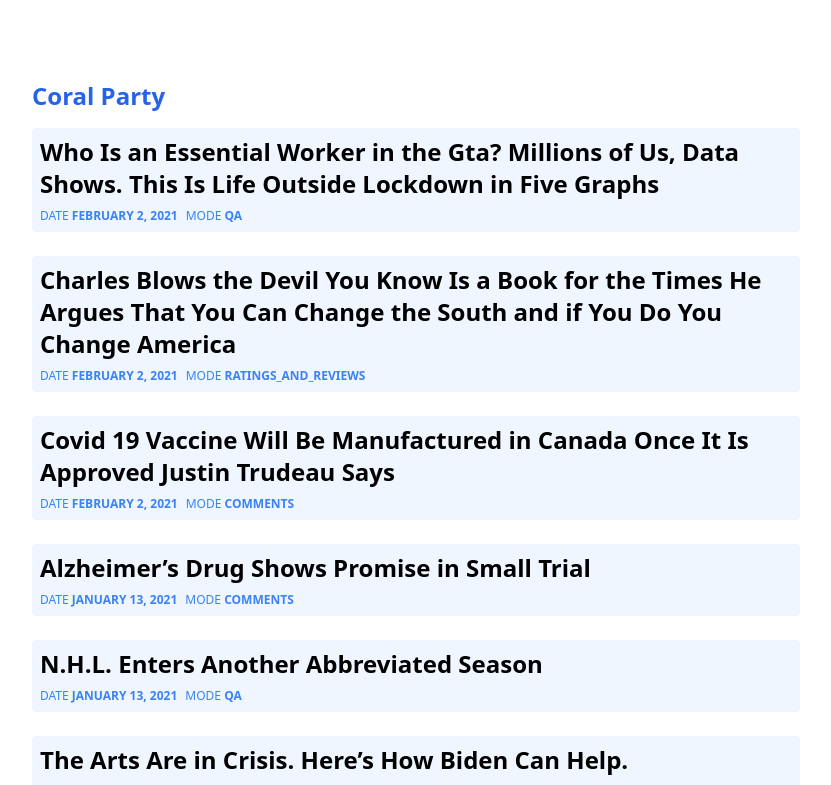
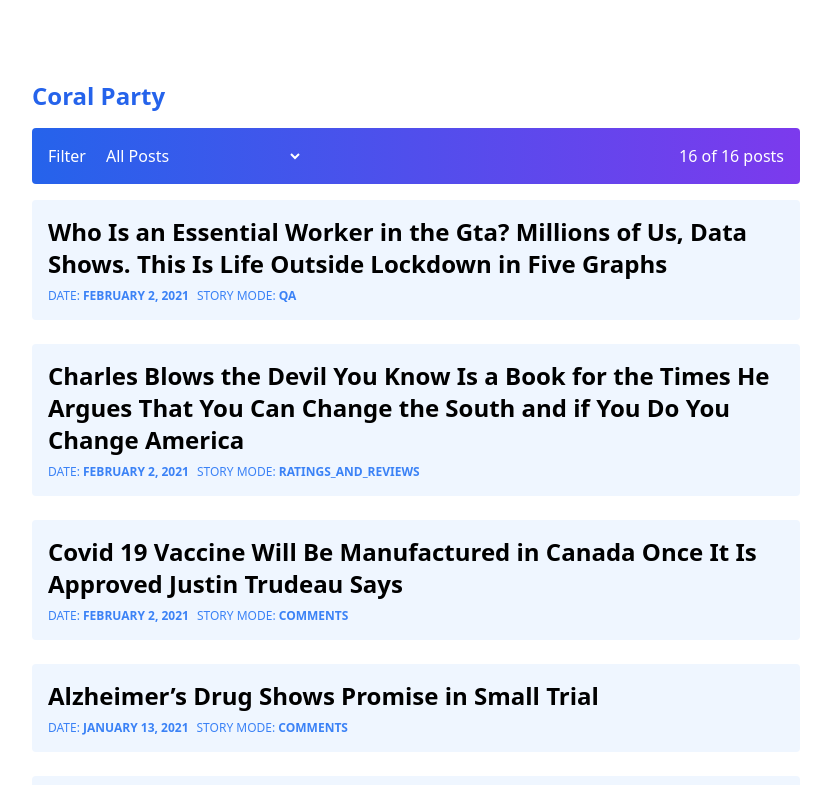
Before and after one commit to coralproject/coral-party, a Next.js app: page / in a window 1280 px wide. Shown: the top 785 px of the page, without its empty margins (224-1055 px from the left). Built offline with nearby package versions, Linux system fonts and the light colour scheme.

Commit message:
feat: improved ui

```diff
--- a/components/CoralComments.tsx
+++ b/components/CoralComments.tsx
@@ -1,13 +1,17 @@
-import { FunctionComponent, useRef } from "react";
+import { FunctionComponent, useRef, useState } from "react";
+import clsx from "clsx";
 import { useIsomorphicLayoutEffect } from "react-use";
 
 interface Props {
-  rootURL: string;
   storyMode?: string;
 }
 
-const CoralComments: FunctionComponent<Props> = ({ rootURL, storyMode }) => {
+const CORAL_DOMAIN = process.env.NEXT_PUBLIC_CORAL_DOMAIN || "localhost:8080";
+
+const CoralComments: FunctionComponent<Props> = ({ storyMode }) => {
   const ref = useRef<HTMLDivElement>(null);
+  const [loaded, setLoaded] = useState(false);
+  const [error, setError] = useState(false);
 
   useIsomorphicLayoutEffect(() => {
     let stream: any;
@@ -15,16 +19,21 @@ const CoralComments: FunctionComponent<Props> = ({ rootURL, storyMode }) => {
     const script = document.createElement("script");
     script.type = "text/javascript";
     script.async = true;
-    script.src = `//${rootURL}/assets/js/embed.js`;
+    script.src = `//${CORAL_DOMAIN}/assets/js/embed.js`;
     script.onload = () => {
       stream = (window as any).Coral.createStreamEmbed({
         id: "coral",
         autoRender: true,
-        rootURL: `//${rootURL}`,
+        rootURL: `//${CORAL_DOMAIN}`,
         storyMode,
       });
 
       (window as any).Coral.stream = stream;
+
+      setLoaded(true);
+    };
+    script.onerror = () => {
+      setError(true);
     };
 
     ref.current.appendChild(script);
@@ -33,13 +42,26 @@ const CoralComments: FunctionComponent<Props> = ({ rootURL, storyMode }) => {
       if (stream) {
         stream.remove();
       }
+
+      setError(false);
+      setLoaded(false);
     };
-  }, [rootURL]);
+  }, []);
 
   return (
     <div ref={ref} className="">
-      <div id="coral" />
-      {/*  */}
+      <div
+        id="coral"
+        className={clsx({
+          "text-center bg-gradient-to-br p-4": !loaded,
+          "text-red-500 from-red-100 to-red-200": error,
+          "from-blue-100 to-purple-100": !error,
+        })}
+      >
+        {error
+          ? "Could not load comments, consult the console for details"
+          : "Loading embed"}
+      </div>
     </div>
   );
 };
--- a/package.json
+++ b/package.json
@@ -9,7 +9,9 @@
   },
   "dependencies": {
     "autoprefixer": "^10.2.4",
+    "clsx": "^1.1.1",
     "gray-matter": "^4.0.2",
+    "lodash": "^4.17.20",
     "next": "10.0.7",
     "postcss": "^8.2.6",
     "react": "17.0.1",
@@ -20,6 +22,7 @@
     "tailwindcss": "^2.0.3"
   },
   "devDependencies": {
+    "@types/lodash": "^4.14.168",
     "@types/node": "^14.14.28",
     "@types/react": "^17.0.2",
     "typescript": "^4.1.5"
--- a/pages/index.tsx
+++ b/pages/index.tsx
@@ -1,7 +1,9 @@
 import { GetStaticProps } from "next";
 import Link from "next/link";
+import { useMemo, useState } from "react";
 import Layout from "../components/Layout";
 import { getAllPosts, Post } from "../lib/posts";
+import uniq from "lodash/uniq";
 
 interface Props {
   posts: Post[];
@@ -14,11 +16,42 @@ const formatter = new Intl.DateTimeFormat("en-US", {
 });
 
 export default function IndexPage({ posts }: Props) {
+  const [filter, setFilter] = useState("");
+  const modes = useMemo(() => uniq(posts.map(({ mode }) => mode)), [posts]);
+  const filtered = useMemo(() => {
+    if (!filter) {
+      return posts;
+    }
+
+    return posts.filter(({ mode }) => mode === filter);
+  }, [posts, filter]);
+
   return (
     <Layout title="Coral Party">
+      <div className="bg-gradient-to-r from-blue-600 to-purple-600 p-4 flex justify-between space-x-4 text-white rounded">
+        <div className="space-x-4">
+          <span>Filter</span>
+          <select
+            className="inline-block bg-transparent focus:outline-none"
+            onChange={(e) => {
+              setFilter(e.target.value);
+            }}
+          >
+            <option value="">All Posts</option>
+            {modes.map((mode) => (
+              <option key={mode} value={mode}>
+                {mode}
+              </option>
+            ))}
+          </select>
+        </div>
+        <span>
+          {filtered.length} of {posts.length} posts
+        </span>
+      </div>
       <ul className="space-y-6">
-        {posts.map((post) => (
-          <li key={post.slug} className="bg-blue-50 p-2 space-y-2 rounded">
+        {filtered.map((post) => (
+          <li key={post.slug} className="bg-blue-50 p-4  space-y-2 rounded">
             <h2 className="font-bold text-2xl">
               <Link href={`/posts/${post.slug}`}>
                 <a className="hover:underline">{post.title}</a>
@@ -26,10 +59,10 @@ export default function IndexPage({ posts }: Props) {
             </h2>
             <div className="text-xs uppercase space-x-2 text-blue-500">
               <span className="">
-                Date <b>{formatter.format(new Date(post.date))}</b>
+                Date: <b>{formatter.format(new Date(post.date))}</b>
               </span>
               <span className="">
-                Mode <b>{post.mode}</b>
+                Story Mode: <b>{post.mode}</b>
               </span>
             </div>
           </li>
--- a/pages/posts/[slug].tsx
+++ b/pages/posts/[slug].tsx
@@ -49,7 +49,7 @@ export default function PostPage({ post }: Props) {
         className="prose space-y-4"
         dangerouslySetInnerHTML={{ __html: post.content }}
       />
-      <CoralComments storyMode={post.mode} rootURL="localhost:8080" />
+      <CoralComments storyMode={post.mode} />
     </Layout>
   );
 }
```
Also changed, not shown: 1 other file (tests, documents, lock files or other folders).
